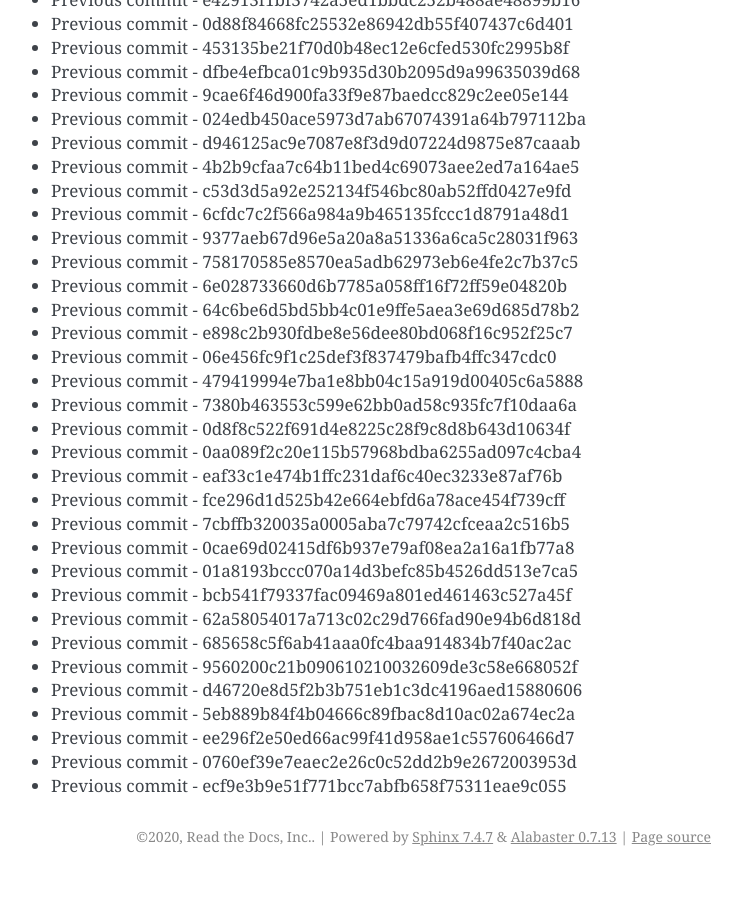
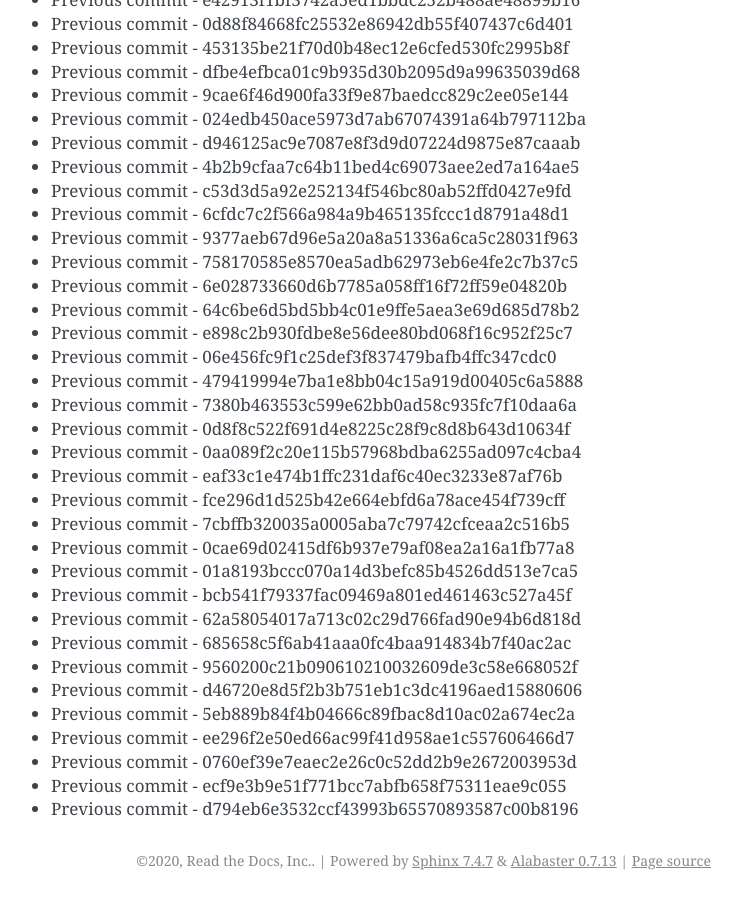
Before and after one commit to readthedocs/rtd-git-stresstest, a Sphinx documentation site: the page built from docs/updates.rst, in a window 1280 px wide and 900 px high, scrolled down 14624 px. Shown: the whole window, without its empty margins (399-1141 px from the left). Built offline with Sphinx 7.4.7, drawn with Linux system fonts in a browser that asks for light colours; before the commit the page ends 15500 px from its top, so only the background shows below that.

Commit message:
Generating commit from previous: d794eb6e3532ccf43993b65570893587c00b8196

```diff
--- a/docs/updates.rst
+++ b/docs/updates.rst
@@ -646,3 +646,4 @@ It can be tested for any performance characteristics.
 * Previous commit - ee296f2e50ed66ac99f41d958ae1c557606466d7
 * Previous commit - 0760ef39e7eaec2e26c0c52dd2b9e2672003953d
 * Previous commit - ecf9e3b9e51f771bcc7abfb658f75311eae9c055
+* Previous commit - d794eb6e3532ccf43993b65570893587c00b8196
```
